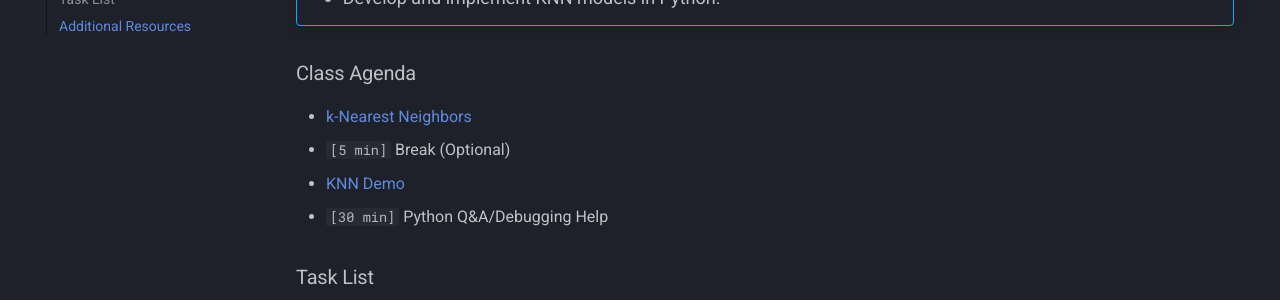
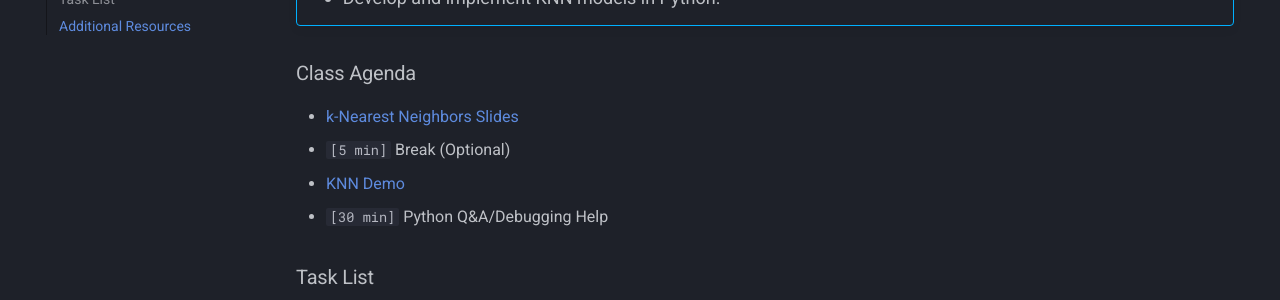
Before and after one commit to dcyoung23/msba511, an MkDocs documentation site: the page built from docs/notes/week_7.md, in a window 1280 px wide and 1072 px high. Shown: the part 421-721 px from the top of the window. Built offline with MkDocs 1.6.1 and Material for MkDocs 9.7.7, drawn with Linux system fonts in a browser that asks for light colours; comment, search, counter and statistics services are not loaded.

Commit message:
Update week_7.md

```diff
--- a/docs/notes/week_7.md
+++ b/docs/notes/week_7.md
@@ -7,7 +7,7 @@
 
 ### Class Agenda
 
-- [k-Nearest Neighbors](https://github.com/dcyoung23/msba511/blob/main/lectures/7_k-Nearest_Neighbors.pdf)
+- [k-Nearest Neighbors Slides](https://github.com/dcyoung23/msba511/blob/main/lectures/7_k-Nearest_Neighbors.pdf)
 - `[5 min]` Break (Optional)
 - [KNN Demo](https://github.com/dcyoung23/data-mining-examples/blob/main/notebooks/7_knn_starter.ipynb)
 - `[30 min]` Python Q&A/Debugging Help
```
